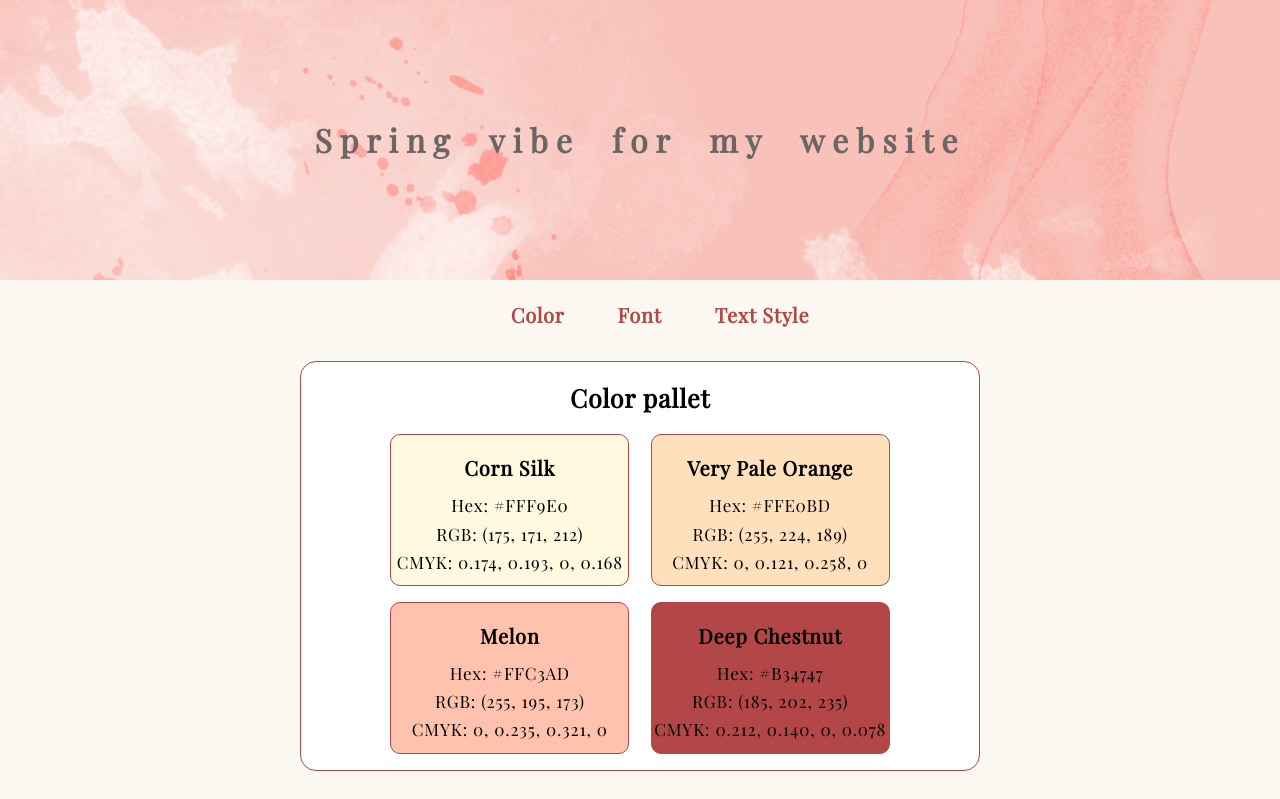
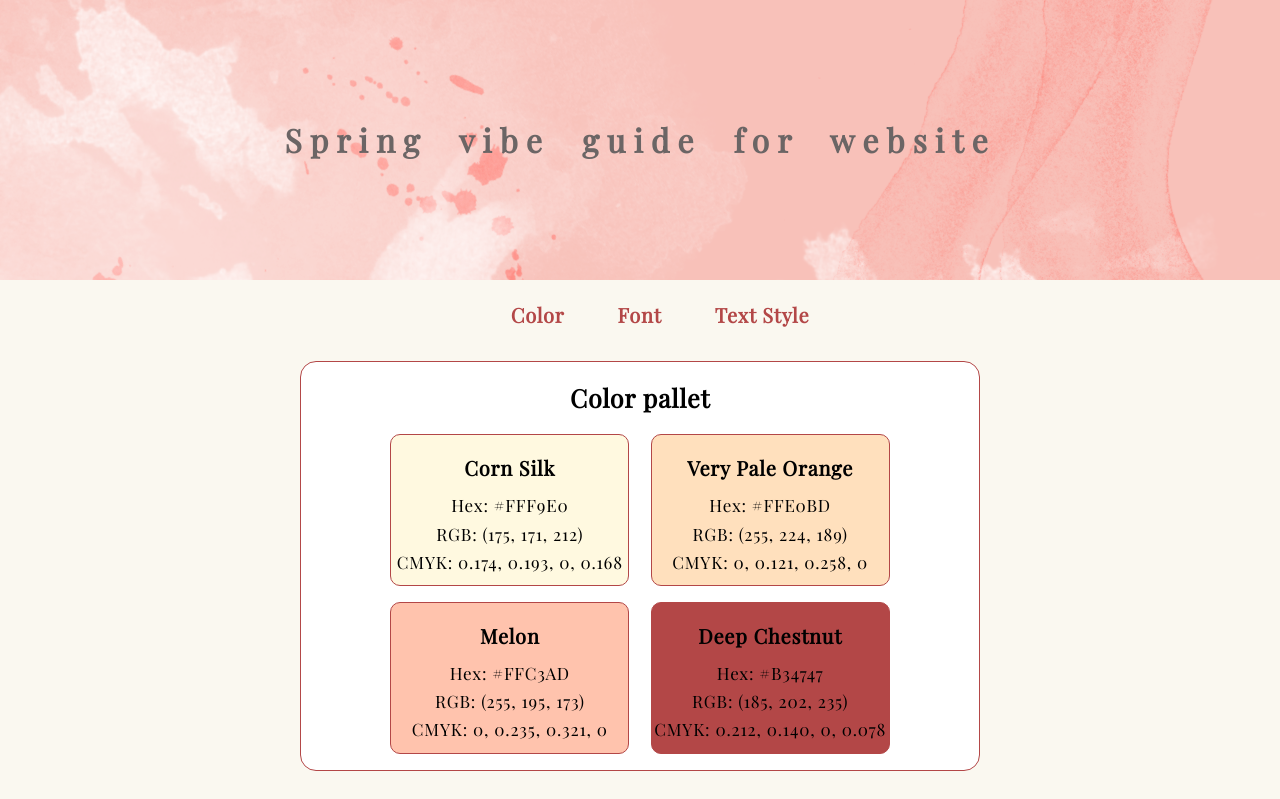
Before and after one commit to thuytien1901/spring.vibe.website, a plain HTML site: page index.html in a window 1280 px wide. Shown: the top 799 px of the page. Drawn offline with nearby package versions, Linux system fonts and the light colour scheme; a web font is replaced by a local one.

Commit message:
Update index.html

```diff
--- a/index.html
+++ b/index.html
@@ -17,7 +17,7 @@
 <body>
 
     <header>
-        <h1>Spring vibe for my website</h1>
+        <h1>Spring vibe guide for website</h1>
         <nav>
             <ul class='navigation'>
                 <li><a href='#color'> Color </a></li>
```
